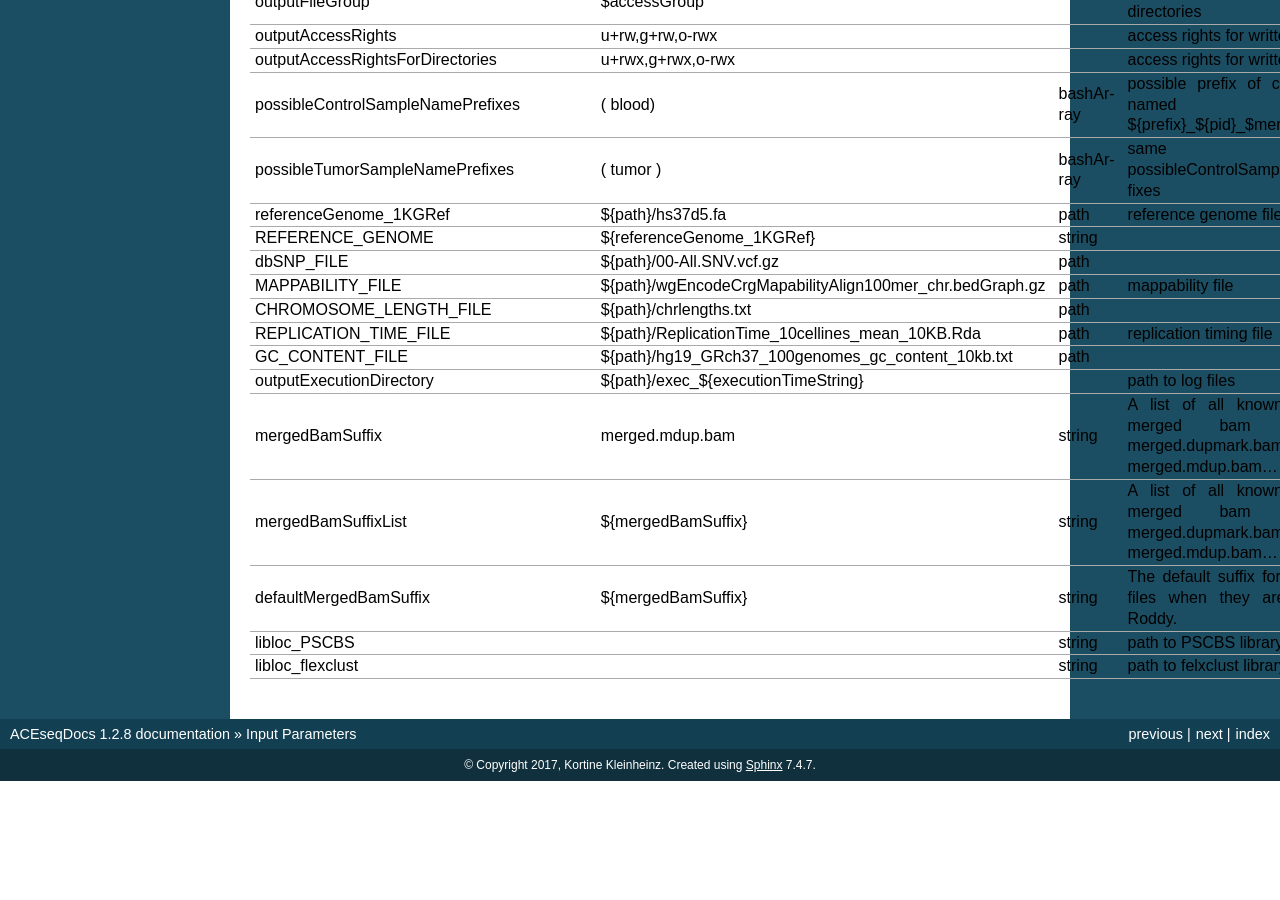
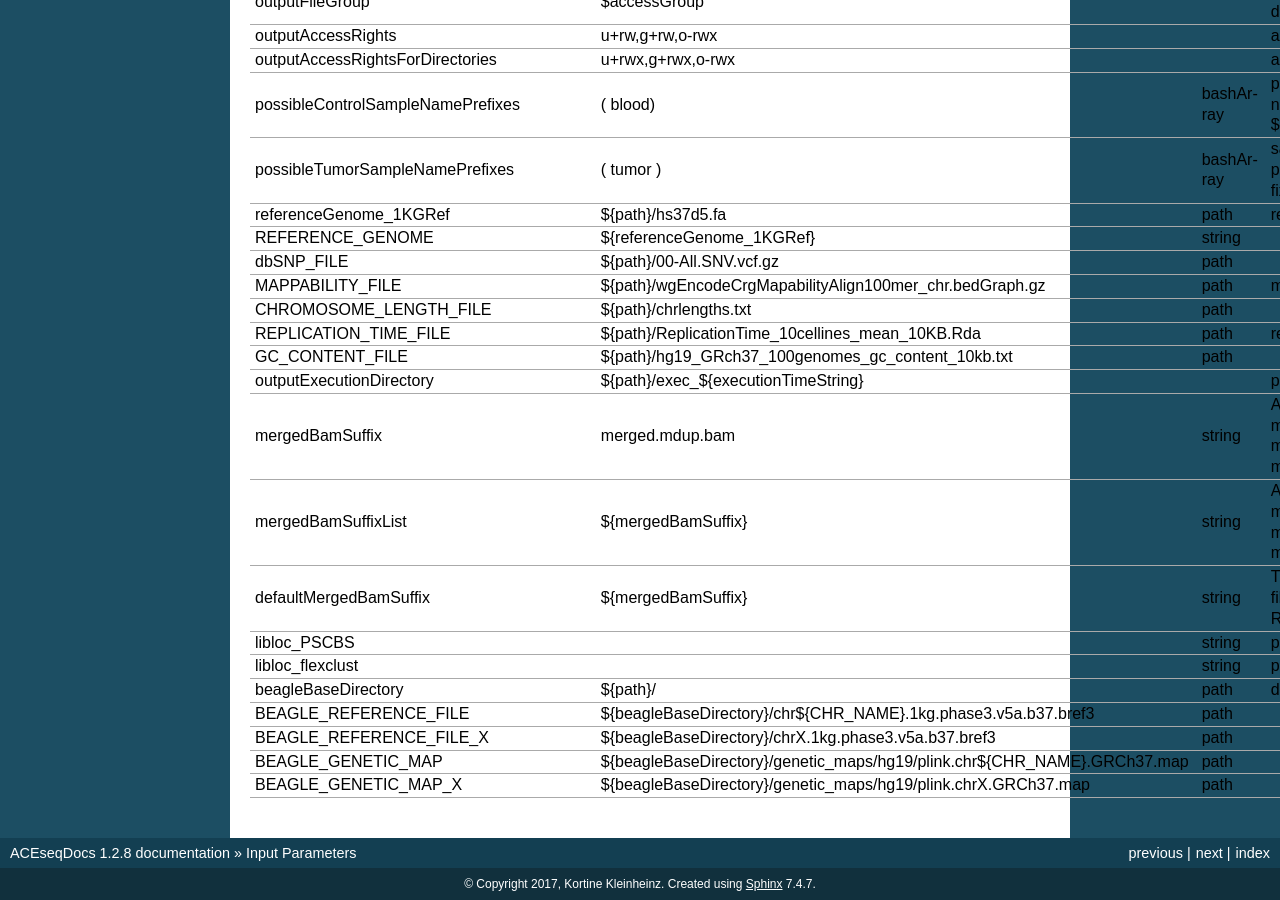
Before and after one commit to DKFZ-ODCF/ACEseqWorkflow, a Sphinx documentation site: the page built from documentation/source/parameters.rst, in a window 1280 px wide and 900 px high, scrolled down 3392 px. Built offline with Sphinx 7.4.7, drawn with Linux system fonts in a browser that asks for light colours; formulas are drawn with MathJax 3; before the commit the page ends 4173 px from its top, so only the background shows below that.

Commit message:
updated parameter.rst table with beagle parameters

```diff
--- a/documentation/source/parameters.rst
+++ b/documentation/source/parameters.rst
@@ -101,3 +101,8 @@ Multiple parameters can be set with ACEseq though not all are necessary to chang
  defaultMergedBamSuffix,${mergedBamSuffix},string,The default suffix for merged bam files when they are created by Roddy.
  libloc_PSCBS,,string,path to PSCBS library in R
  libloc_flexclust,,string,path to felxclust library in R
+ beagleBaseDirectory,${path}/,path,"directory for beagle files"
+ BEAGLE_REFERENCE_FILE,${beagleBaseDirectory}/chr${CHR_NAME}.1kg.phase3.v5a.b37.bref3,path
+ BEAGLE_REFERENCE_FILE_X,${beagleBaseDirectory}/chrX.1kg.phase3.v5a.b37.bref3,path
+ BEAGLE_GENETIC_MAP,${beagleBaseDirectory}/genetic_maps/hg19/plink.chr${CHR_NAME}.GRCh37.map,path
+ BEAGLE_GENETIC_MAP_X,${beagleBaseDirectory}/genetic_maps/hg19/plink.chrX.GRCh37.map,path
```
